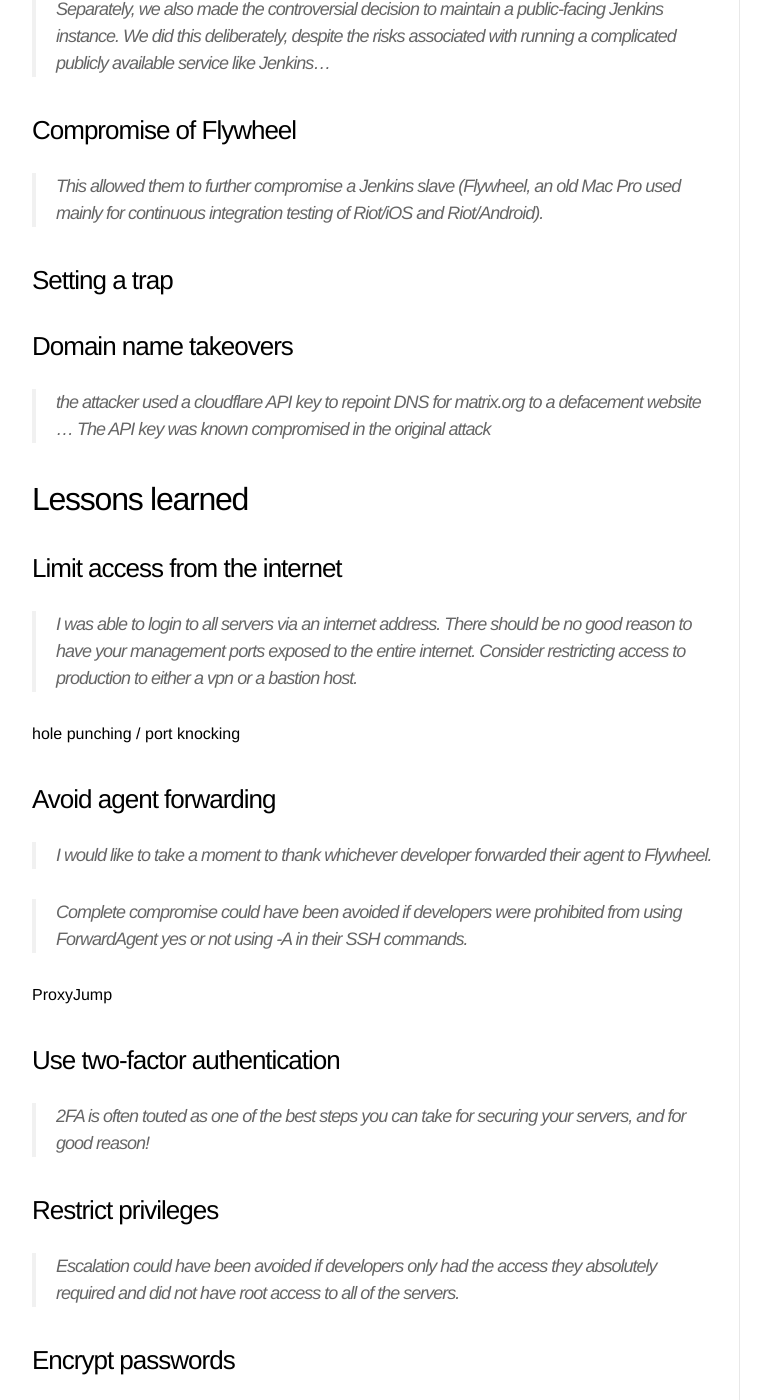
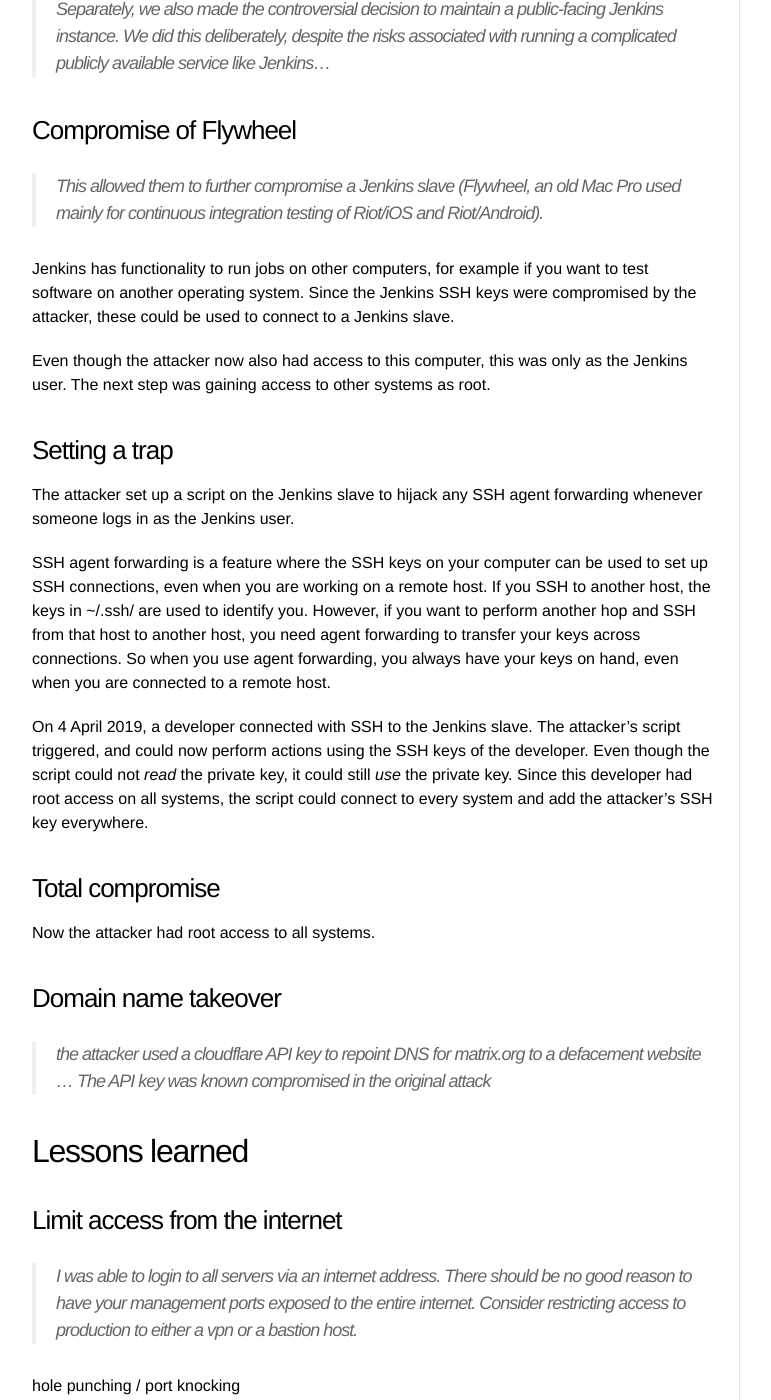
Before and after one commit to Sjord/Sjord.github.io, a Jekyll site: the page built from _posts/2019-05-19-matrix-org-hack.md, in a window 1280 px wide and 1400 px high, scrolled down 964 px. Shown: the whole window, without its empty margins (108-879 px from the left). Built offline with Jekyll 4.4.1, drawn with Linux system fonts in a browser that asks for light colours; some of the changed text lies outside the part shown.

Commit message:
Expand matrix.org post

```diff
--- a/_posts/2019-05-19-matrix-org-hack.md
+++ b/_posts/2019-05-19-matrix-org-hack.md
@@ -25,11 +25,23 @@
 
 > This allowed them to further compromise a Jenkins slave (Flywheel, an old Mac Pro used mainly for continuous integration testing of Riot/iOS and Riot/Android).
 
+Jenkins has functionality to run jobs on other computers, for example if you want to test software on another operating system. Since the Jenkins SSH keys were compromised by the attacker, these could be used to connect to a Jenkins slave.
+
+Even though the attacker now also had access to this computer, this was only as the Jenkins user. The next step was gaining access to other systems as root.
+
 ### Setting a trap
 
+The attacker set up a script on the Jenkins slave to hijack any SSH agent forwarding whenever someone logs in as the Jenkins user.
 
+SSH agent forwarding is a feature where the SSH keys on your computer can be used to set up SSH connections, even when you are working on a remote host. If you SSH to another host, the keys in ~/.ssh/ are used to identify you. However, if you want to perform another hop and SSH from that host to another host, you need agent forwarding to transfer your keys across connections. So when you use agent forwarding, you always have your keys on hand, even when you are connected to a remote host.
 
-### Domain name takeovers
+On 4 April 2019, a developer connected with SSH to the Jenkins slave. The attacker's script triggered, and could now perform actions using the SSH keys of the developer. Even though the script could not *read* the private key, it could still *use* the private key. Since this developer had root access on all systems, the script could connect to every system and add the attacker's SSH key everywhere.
+
+### Total compromise
+
+Now the attacker had root access to all systems.
+
+### Domain name takeover
 
 > the attacker used a cloudflare API key to repoint DNS for matrix.org to a defacement website ... The API key was known compromised in the original attack
 
@@ -77,9 +89,16 @@
 ## Conclusion
 
 
+## Read more
+
+About the hack:
+
+* [Post-mortem and remediations for Apr 11 security incident](https://matrix.org/blog/2019/05/08/post-mortem-and-remediations-for-apr-11-security-incident)
+* [Matrix.org hacked? #9435](https://github.com/vector-im/riot-web/issues/9435)
+
+About agent forwarding:
+
 * [SSH Agent Hijacking](https://www.clockwork.com/news/2012/09/28/602/ssh_agent_hijacking/)
 * [SSH Agent Forwarding Vulnerability and Alternative](https://blog.wizardsoftheweb.pro/ssh-agent-forwarding-vulnerability-and-alternative/)
 * [The Problem with SSH Agent Forwarding](https://defn.io/2019/04/12/ssh-forwarding/)
 * [SSH Agent Forwarding considered harmful](https://heipei.io/2015/02/26/SSH-Agent-Forwarding-considered-harmful/)
-* [Post-mortem and remediations for Apr 11 security incident](https://matrix.org/blog/2019/05/08/post-mortem-and-remediations-for-apr-11-security-incident)
-* [Matrix.org hacked? #9435](https://github.com/vector-im/riot-web/issues/9435)
```
